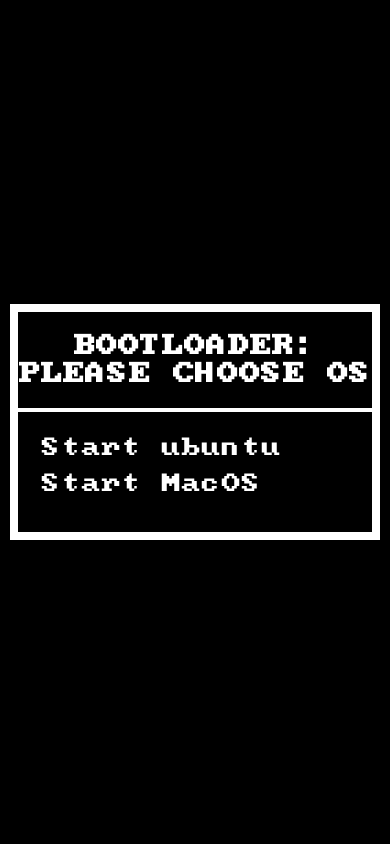
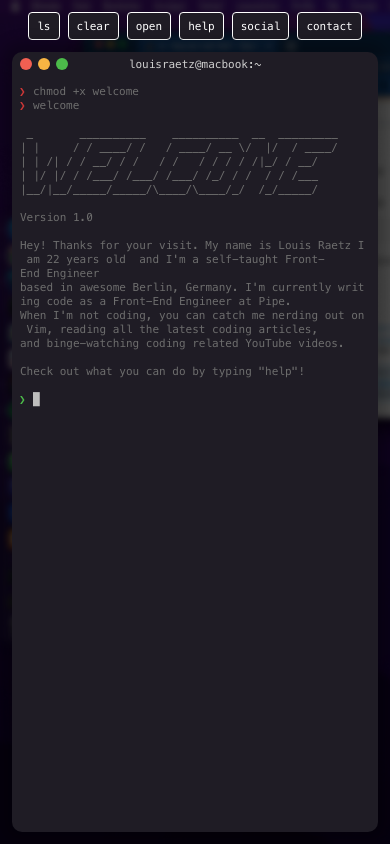
Before and after one commit to louisraetz/www, a React (Vite) app: page / in a window 390 px wide. Built offline with nearby package versions, Linux system fonts and the light colour scheme.

Commit message:
Testing mobile viewport

```diff
--- a/src/App.tsx
+++ b/src/App.tsx
@@ -21,13 +21,20 @@
 
   backgroundImage: t.colors.BACKGROUND,
   backgroundSize: 'cover',
+
+  '@md': {
+    display: 'flex',
+    flexDirection: 'column',
+    alignItems: 'center',
+    justifyContent: 'center',
+  },
 })
 
 const App = () => {
   /* i am too lazy rn to build a provider, its not nested any way so i just pass down
    * forgive me
    * */
-  const [theme, setTheme] = useState<Theme | undefined>(undefined)
+  const [theme, setTheme] = useState<Theme | undefined>(Theme.MAC)
   const [loading, setLoading] = useState<boolean>(true)
 
   globalStyles()
--- a/src/designSystem/components/Shell/ShellInput.tsx
+++ b/src/designSystem/components/Shell/ShellInput.tsx
@@ -25,8 +25,8 @@
 
 const CMDGhostInput = styled('input', {
   position: 'fixed',
-  top: 0,
-  left: 0,
+  top: -999,
+  left: -999,
   opacity: 0,
 })
 
--- a/src/designSystem/components/Shell/index.tsx
+++ b/src/designSystem/components/Shell/index.tsx
@@ -5,14 +5,10 @@
 import useShell from '~lib/shellContext'
 import ShellLn from '~designSystem/components/Shell/ShellLn'
 import { Theme } from '~App'
+import Flex from '~designSystem/components/Flex'
+import { commandList } from '~lib/commands'
 
 const ShellContainer = styled('div', {
-  position: 'fixed',
-  top: 0,
-  left: 0,
-  bottom: 0,
-  right: 0,
-
   margin: 'auto',
 
   width: '825px',
@@ -56,8 +52,17 @@
   },
 })
 
+const Btn = styled('button', {
+  borderRadius: '4px',
+  border: '1px solid #ffffff',
+  padding: '6px 8px',
+
+  backgroundColor: theme.colors.TERMINAL_BACKGROUND,
+  color: theme.colors.TERMINAL_LABEL_ACTIVE_COLOR,
+})
+
 const Shell: React.FC<{ t: Theme }> = ({ t }) => {
-  const { log } = useShell()
+  const { log, sendCMD } = useShell()
   const shellRef = useRef<HTMLDivElement | null>(null)
   const shellHeaderRef = useRef<HTMLDivElement | null>(null)
   const shellBodyRef = useRef<HTMLDivElement | null>(null)
@@ -73,14 +78,49 @@
     }
   }, [log])
 
+  useEffect(() => {
+    if (window.screen.width < 500) {
+      /* alert(
+        'Tackling UX correctly on an emulated shell on mobile is unfortunately ' +
+          'very diffcult to do. For that reason Ive implemented helper buttons ' +
+          'above the shell so you can use all commands without using the input. ' +
+          'Please consider using the desktop version for a better experience',
+      ) */
+    }
+  }, [])
+
+  const commandMap = Object.entries(commandList).map(([cmd, _]) => cmd)
+
   return (
+    <>
+      <Flex
+        css={{ flexWrap: 'wrap', marginTop: 12, padding: '0px 12px' }}
+        gap="2"
+        align="center"
+        justify="center"
+      >
+        {[
+          commandMap[0],
+          commandMap[1],
+          commandMap[2],
+          commandMap[4],
+          commandMap[6],
+          commandMap[7],
+        ].map(cmd => (
+          <Btn type="button" key={cmd} onClick={() => sendCMD(cmd)}>
+            {cmd}
+          </Btn>
+        ))}
+      </Flex>
+
       <ShellContainer ref={shellRef}>
         <ShellHeader ref={shellHeaderRef} t={t} />
         <ShellBody
           ref={shellBodyRef}
           css={{
             height: `calc(100% - ${
-            (shellHeaderRef.current?.getBoundingClientRect().height || 20) + 16
+              (shellHeaderRef.current?.getBoundingClientRect().height || 20) +
+              16
             }px)`,
           }}
         >
@@ -100,6 +140,7 @@
           <ShellInput />
         </ShellBody>
       </ShellContainer>
+    </>
   )
 }
 
--- a/src/lib/commands.tsx
+++ b/src/lib/commands.tsx
@@ -71,7 +71,7 @@
 `.replaceAll(' ', '\u00A0'),
   },
   [Commands.WELCOME]: {
-    command: 'help',
+    command: 'welcome',
     description: 'Shows the initial welcome message',
     return: () =>
       `
@@ -101,7 +101,7 @@
     `,
   },
   [Commands.CONTACT]: {
-    command: 'social',
+    command: 'contact',
     description: 'Shows you how to get in touch with me.',
     return: () => `Contact me\n
     I am very happy to see that you want to reach out. Feel free to send and email over to <a href='mailto:louis@louisraetz.com'>louis@louisraetz.com</a>
```
Lines whose indentation alone changed are shown as unchanged.
